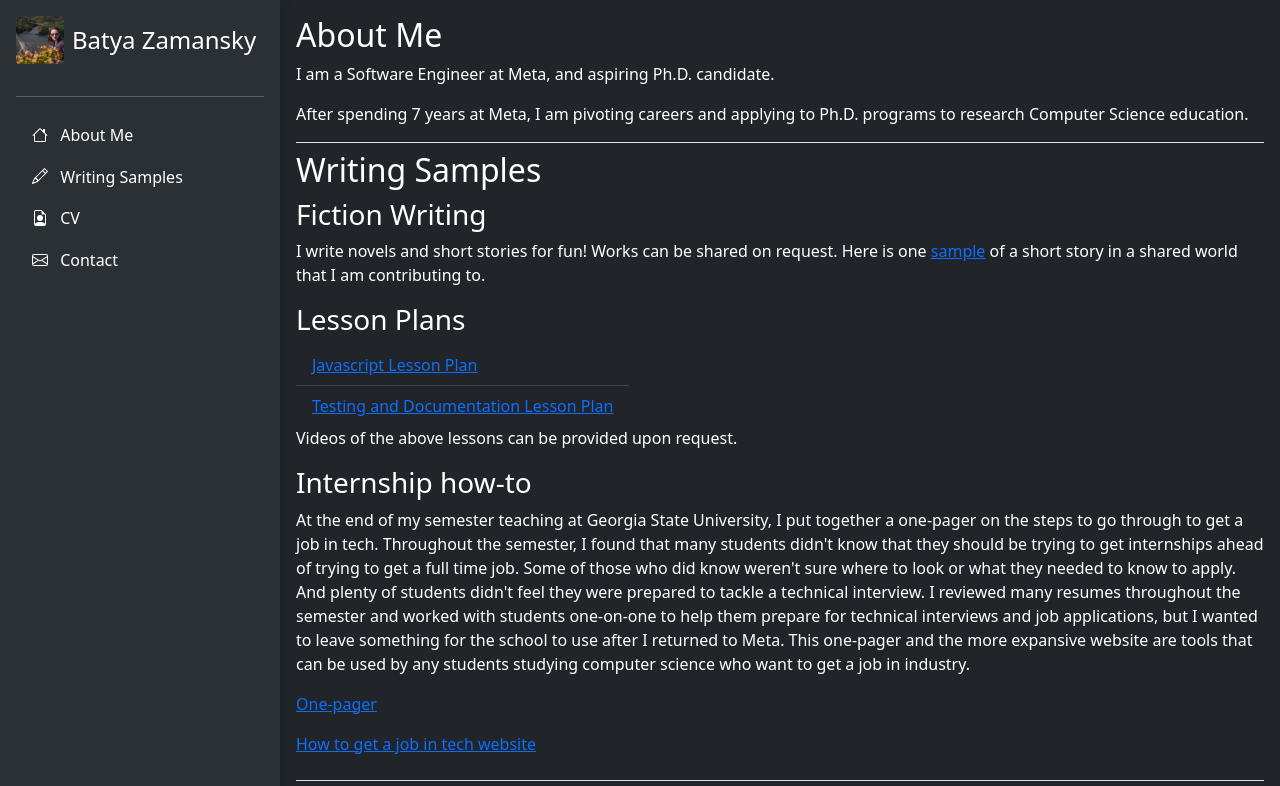
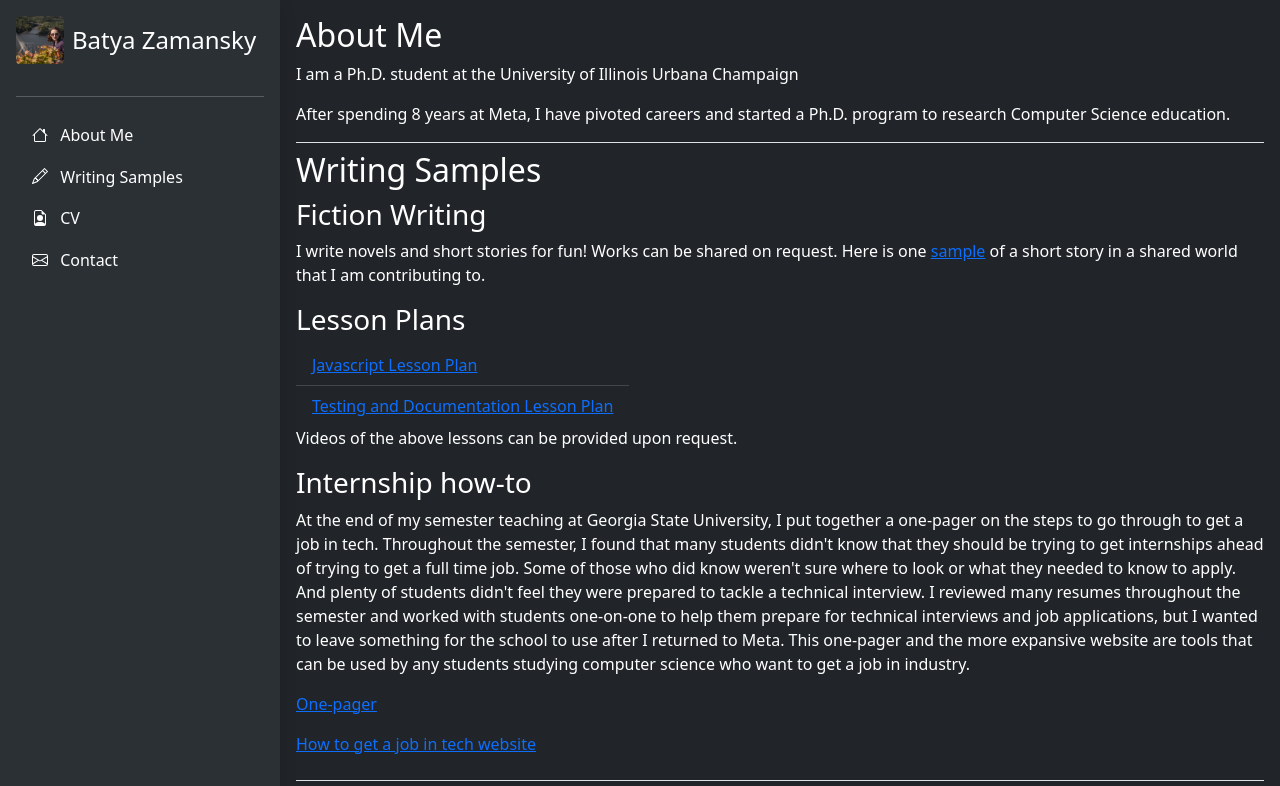
Before and after one commit to bzamansky/bzamansky.github.io, a plain HTML site: page index.html in a window 1280 px wide. Shown: the top 786 px of the page. Drawn offline with nearby package versions, Linux system fonts and the light colour scheme; a script that the page names is missing.

Commit message:
Update index.html

```diff
--- a/index.html
+++ b/index.html
@@ -82,8 +82,8 @@
         <div id="body" class="d-flex flex-column flex-grow-1 text-white m-3">
             <div id="home" class="section d-block mb-2">
                 <h2>About Me</h2>
-                <p>I am a Software Engineer at Meta, and aspiring Ph.D. candidate.</p>
-                <p>After spending 7 years at Meta, I am pivoting careers and applying to Ph.D. programs to research
+                <p>I am a Ph.D. student at the University of Illinois Urbana Champaign</p>
+                <p>After spending 8 years at Meta, I have pivoted careers and started a Ph.D. program to research
                     Computer Science education.</p>
             </div>
             <div id="samples" class="section d-block text-white mb-2 pb-2">
```
